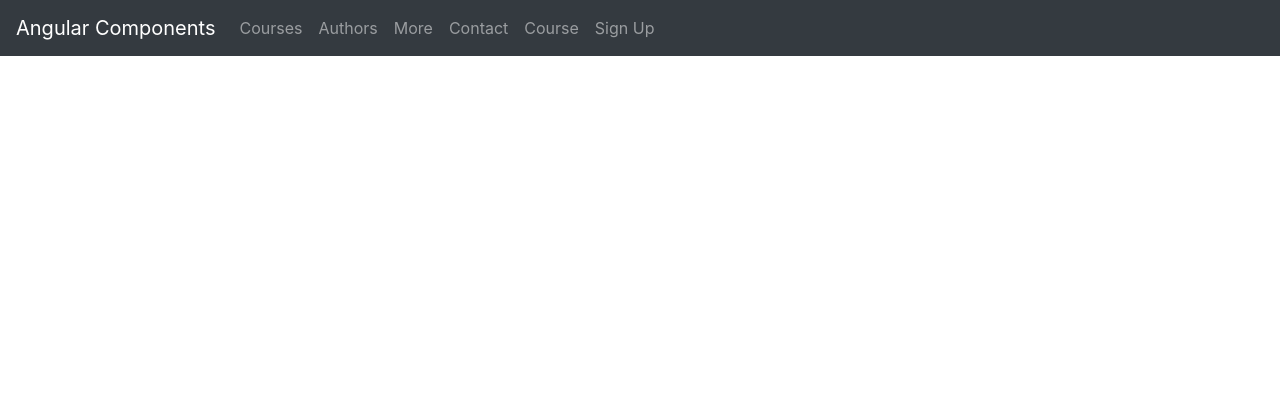
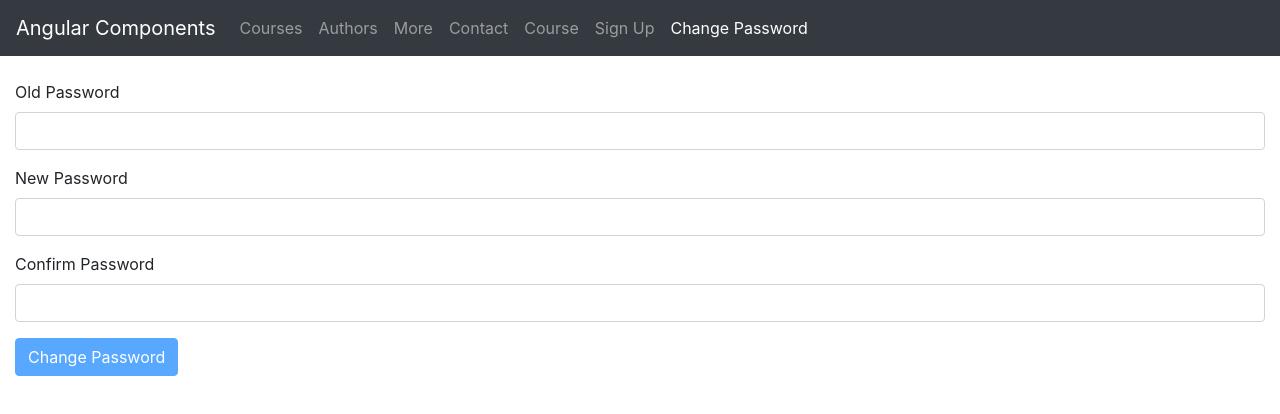
Before and after one commit to kboul/angular-components, an Angular app: page /change-password in a window 1280 px wide. Before the commit this address led to /. Shown: the top 414 px of the page. Built offline with nearby package versions, Linux system fonts and the light colour scheme.

Commit message:
Create a ChangePassword component and display it via a change-password route, use custom validators

```diff
--- a/src/app/app.module.ts
+++ b/src/app/app.module.ts
@@ -15,6 +15,7 @@ import { ZippyComponent } from './components/zippy/zippy.component';
 import { ContactFormComponent } from './components/contact-form/contact-form.component';
 import { CourseFormComponent } from './components/course-form/course-form.component';
 import { SignupFormComponent } from './components/signup-form/signup-form.component';
+import { ChangePasswordFormComponent } from './components/change-password-form/change-password-form.component';
 
 import { EuroPipe } from './pipes/euro.pipe';
 import { SummaryPipe } from './pipes/summary.pipe';
@@ -44,7 +45,8 @@ import { routes } from './routes';
         ZippyComponent,
         ContactFormComponent,
         CourseFormComponent,
-        SignupFormComponent
+        SignupFormComponent,
+        ChangePasswordFormComponent
     ],
     imports: [
         BrowserModule,
--- /dev/null
+++ b/src/app/components/change-password-form/change-password-form.component.html
@@ -0,0 +1,93 @@
+<form [formGroup]="form" (ngSubmit)="changePassword()">
+    <div
+        class="form-group has-feedback"
+        [ngClass]="{
+            'has-error': oldPassword.touched && oldPassword.invalid,
+            'has-success': oldPassword.touched && oldPassword.valid
+        }">
+        <label for="oldpassword">Old Password</label>
+        <input
+            formControlName="oldPassword"
+            id="oldPassword"
+            type="text"
+            class="form-control">
+            <span
+                class="glyphicon form-control-feedback"
+                [ngClass]="{
+                    'glyphicon-remove': oldPassword.touched && oldPassword.invalid,
+                    'glyphicon-ok': oldPassword.touched && oldPassword.valid
+                }"
+                aria-hidden="true">
+            </span>
+            <div
+                *ngIf="oldPassword.touched && oldPassword.invalid"
+                class="alert alert-danger">
+                <div *ngIf="oldPassword.errors.required">Old password is required</div>
+                <div *ngIf="oldPassword.errors.validOldPassword">Old password is invalid.</div>
+            </div>
+    </div>
+    <div
+        class="form-group has-feedback"
+        [ngClass]="{
+            'has-error': newPassword.touched && newPassword.invalid,
+            'has-success': newPassword.touched && newPassword.valid
+        }">
+        <label for="newpassword">New Password</label>
+        <input
+            formControlName="newPassword"
+            id="newPassword"
+            type="text"
+            class="form-control">
+            <span
+                class="glyphicon form-control-feedback"
+                [ngClass]="{
+                    'glyphicon-remove': newPassword.touched && newPassword.invalid,
+                    'glyphicon-ok': newPassword.touched && newPassword.valid
+                }"
+                aria-hidden="true">
+            </span>
+            <div
+                *ngIf="newPassword.touched && newPassword.invalid"
+                class="alert alert-danger">
+                <div *ngIf="newPassword.errors.required">New password is required</div>
+            </div>
+    </div>
+    <div
+        class="form-group has-feedback"
+        [ngClass]="{
+            'has-error': (confirmPassword.touched && confirmPassword.invalid) || (form.hasError('mismatch') && confirmPassword.valid),
+            'has-success': (confirmPassword.touched && confirmPassword.valid) || (!form.hasError('mismatch') && confirmPassword.valid)
+        }">
+        <label for="confirmpassword">Confirm Password</label>
+        <input
+            formControlName="confirmPassword"
+            id="confirmPassword"
+            type="text"
+            class="form-control">
+            <span
+                class="glyphicon form-control-feedback"
+                [ngClass]="{
+                    'glyphicon-remove': (confirmPassword.touched && confirmPassword.invalid) || (form.hasError('mismatch') && confirmPassword.valid),
+                    'glyphicon-ok': (confirmPassword.touched && confirmPassword.valid) || (!form.hasError('mismatch') && confirmPassword.valid)
+                }"
+                aria-hidden="true">
+            </span>
+            <div
+                *ngIf="confirmPassword.touched && confirmPassword.invalid"
+                class="alert alert-danger">
+                <div *ngIf="confirmPassword.errors.required">Confirm password is required</div>
+            </div>
+            <div
+                class="alert alert-danger"
+                *ngIf="newPassword.valid && confirmPassword.valid && form.hasError('mismatch')">
+                Passwords do not match
+            </div>
+    </div>
+    <button
+        class="btn btn-primary"
+        type="submit"
+        [disabled]="form.invalid">
+        Change Password
+    </button>
+
+</form>
--- /dev/null
+++ b/src/app/components/change-password-form/change-password-form.component.ts
@@ -0,0 +1,33 @@
+import { Component } from '@angular/core';
+import { FormGroup, FormControl, Validators } from '@angular/forms';
+import { PasswordValidators } from './../change-password-form/password.validators';
+
+@Component({
+    selector: 'change-password-form',
+    templateUrl: './change-password-form.component.html',
+    styleUrls: ['./change-password-form.component.css']
+})
+export class ChangePasswordFormComponent {
+
+    form = new FormGroup({
+        'oldPassword': new FormControl('', Validators.required, PasswordValidators.validOldPassword),
+        'newPassword': new FormControl('', Validators.required),
+        'confirmPassword': new FormControl('', Validators.required)
+    }, { validators: PasswordValidators.passwordMatchValidator });
+
+    get oldPassword() {
+        return this.form.get('oldPassword');
+    }
+
+    get newPassword() {
+        return this.form.get('newPassword');
+    }
+
+    get confirmPassword() {
+        return this.form.get('confirmPassword');
+    }
+
+    changePassword() {
+        console.log(this.form.value);
+    }
+}
--- /dev/null
+++ b/src/app/components/change-password-form/password.validators.ts
@@ -0,0 +1,21 @@
+import { AbstractControl, ValidationErrors, AsyncValidatorFn } from '@angular/forms';
+
+export class PasswordValidators {
+    static validOldPassword(control: AbstractControl): Promise<ValidationErrors | null> {
+
+        return new Promise((resolve, reject) => {
+            setTimeout(() => {
+                // defines and accepts only 123456 as old password
+                if (control.value != '123456')
+                    resolve({ validOldPassword: true });
+                else
+                    resolve(null);
+            }, 500);
+        });
+    }
+
+    static passwordMatchValidator(control: AbstractControl) {
+        return control.get('newPassword').value === control.get('confirmPassword').value ?
+            null : { 'mismatch': true };
+    }
+}
--- a/src/app/components/navbar/items.ts
+++ b/src/app/components/navbar/items.ts
@@ -4,5 +4,6 @@ export const items = [
     { url: 'more', name: 'More' },
     { url: 'contact', name: 'Contact' },
     { url: 'course', name: 'Course' },
-    { url: 'signup', name: 'Sign Up' }
+    { url: 'signup', name: 'Sign Up' },
+    { url: 'change-password', name: 'Change Password' }
 ]
--- a/src/app/routes.ts
+++ b/src/app/routes.ts
@@ -5,6 +5,7 @@ import { MoreComponent } from './components/more/more.component';
 import { ContactFormComponent } from './components/contact-form/contact-form.component';
 import { CourseFormComponent } from './components/course-form/course-form.component';
 import { SignupFormComponent } from './components/signup-form/signup-form.component';
+import { ChangePasswordFormComponent } from './components/change-password-form/change-password-form.component';
 
 export const routes: Routes = [
     { path: 'courses', component: CoursesComponent },
@@ -13,5 +14,6 @@ export const routes: Routes = [
     { path: 'contact', component: ContactFormComponent },
     { path: 'course', component: CourseFormComponent },
     { path: 'signup', component: SignupFormComponent },
+    { path: 'change-password', component: ChangePasswordFormComponent },
     { path: '', redirectTo: '/courses', pathMatch: 'full' }
 ];
```
Also changed, not shown: src/app/components/change-password-form/change-password-form.component.css (added), 1 other file (tests, documents, lock files or other folders).
